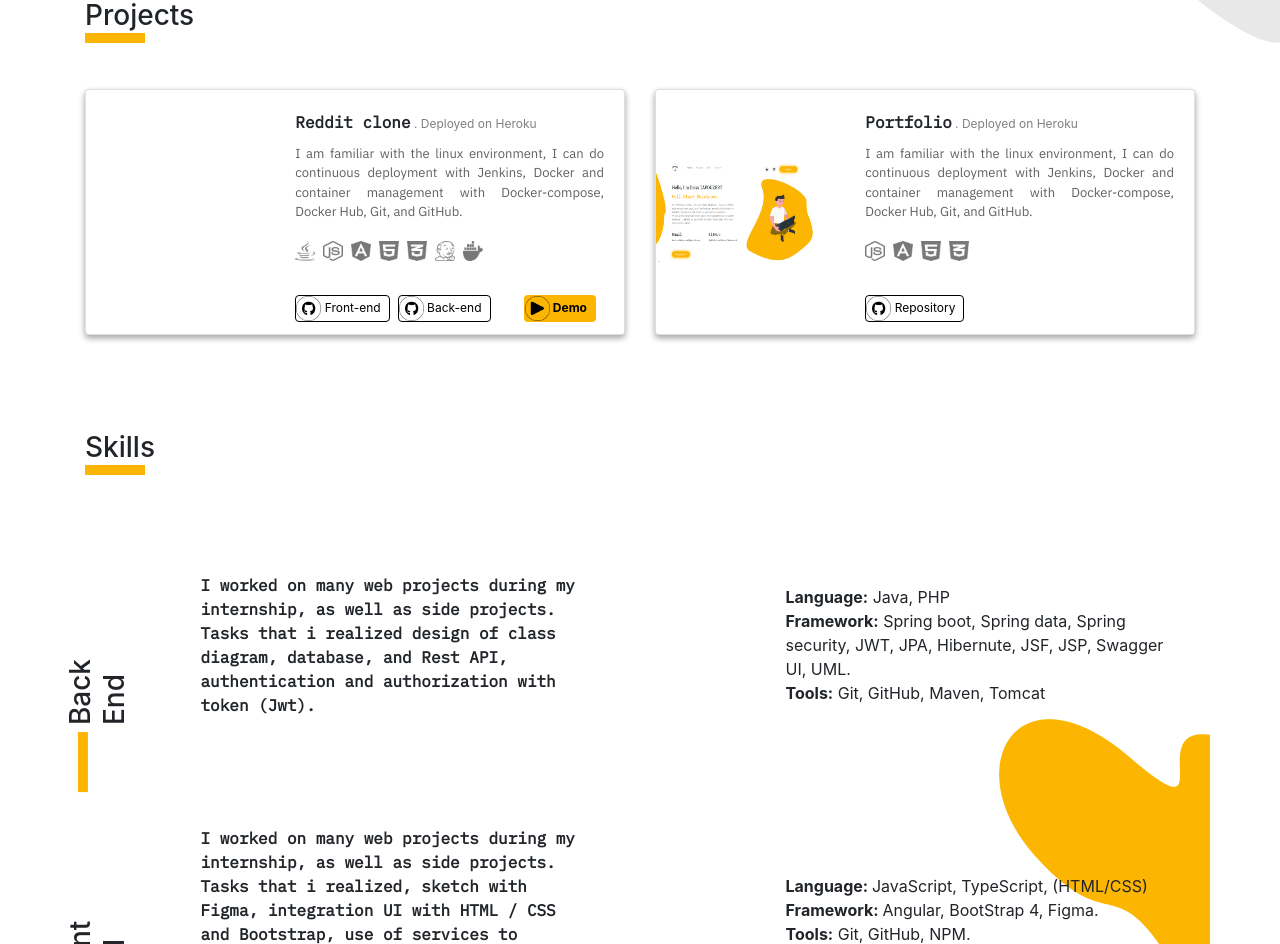
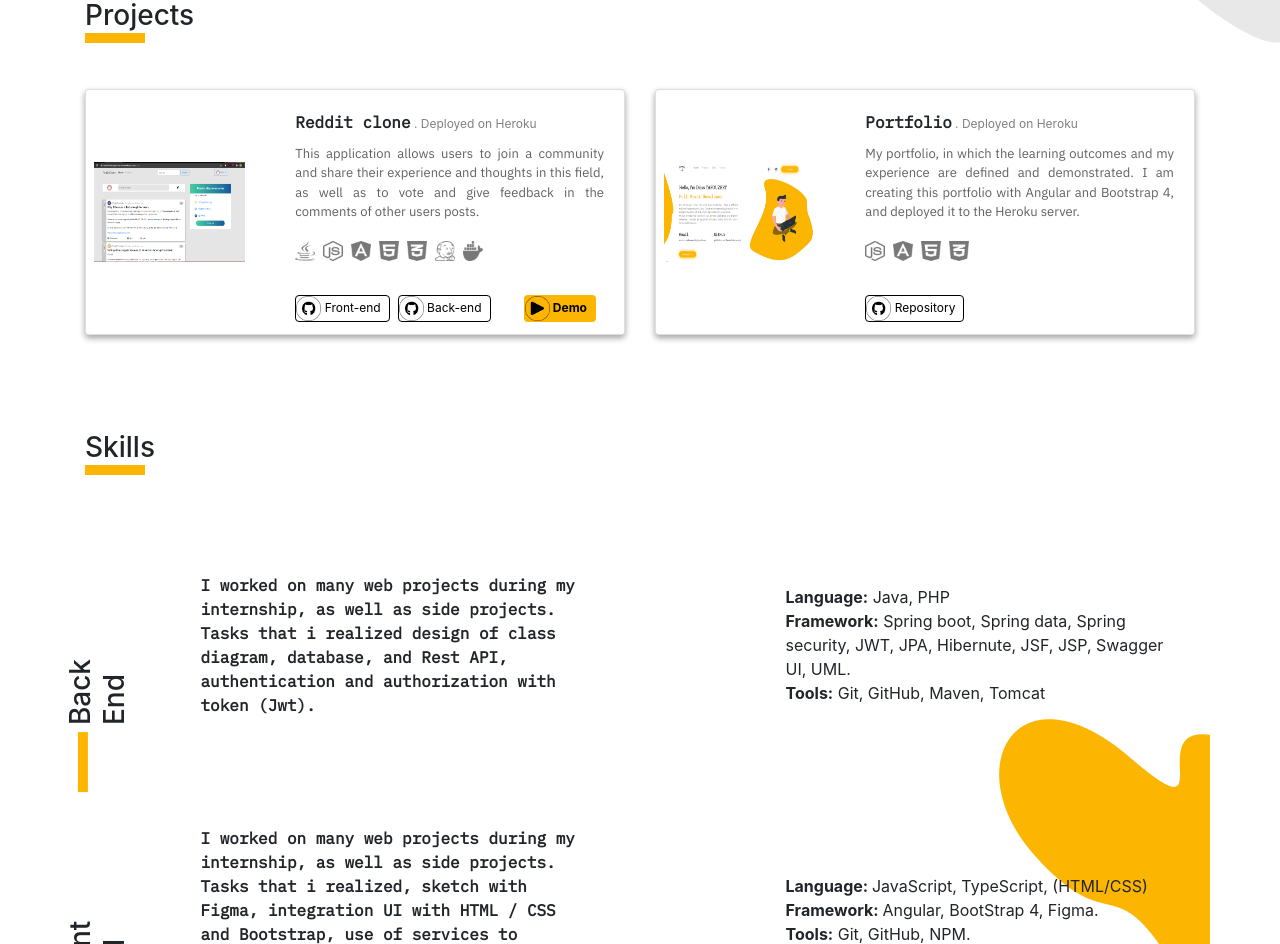
Before and after one commit to DrissTafouzert/Portfolio, an Angular app: page / in a window 1280 px wide. Shown: the part 1044-1988 px from the top of the page. Built offline with nearby package versions, Linux system fonts and the light colour scheme.

Commit message:
- Add image of reddit project, and update Skill section

```diff
--- a/src/app/components/content/content.component.html
+++ b/src/app/components/content/content.component.html
@@ -102,16 +102,16 @@
         <div class="card ">
             <div class="row ">
                 <div class="col-12 col-sm-4 sid-project-img align-self-center">
-
+                    <img class="pl-md-2" src="/assets/images/reddit-project.png" alt="">
                 </div>
                 <div class="col-12 col-sm-8">
                     <div class="card-body">
                         <h6 class="card-title d-inline-block">Reddit clone</h6>
                         <span class="projects-time-deploy"> . Deployed on Heroku</span>
                         <p class="card-text">
-                            I am familiar with the linux environment, I can do continuous
-                            deployment with Jenkins, Docker and container management with Docker-compose,
-                            Docker Hub, Git, and GitHub.
+                            This application allows users to join a community and share
+                             their experience and thoughts in this field,
+                             as well as to vote and give feedback in the comments of other users posts.
                             <br>
                         </p>
                         <div>
@@ -158,16 +158,17 @@
         <div class="card ">
             <div class="row ">
                 <div class="col-12 col-sm-4 sid-project-img align-self-center">
-                   <img src="/assets/images/project-portfolio-img.png" alt="">
+                   <img class="pl-md-2" src="/assets/images/project-portfolio-img.png" alt="">
                 </div>
                 <div class="col-12 col-sm-8">
                     <div class="card-body">
                         <h6 class="card-title d-inline-block">Portfolio</h6>
                         <span class="projects-time-deploy"> . Deployed on Heroku</span>
                         <p class="card-text">
-                            I am familiar with the linux environment, I can do continuous
-                            deployment with Jenkins, Docker and container management with Docker-compose,
-                            Docker Hub, Git, and GitHub.
+                            My portfolio, in which the learning outcomes and my experience
+                            are defined and demonstrated.
+                            I am creating this portfolio with Angular and Bootstrap 4,
+                             and deployed it to the Heroku server.
                             <br>
                         </p>
                         <div>
```
Also changed, not shown: src/assets/images/reddit-project.png (added).
